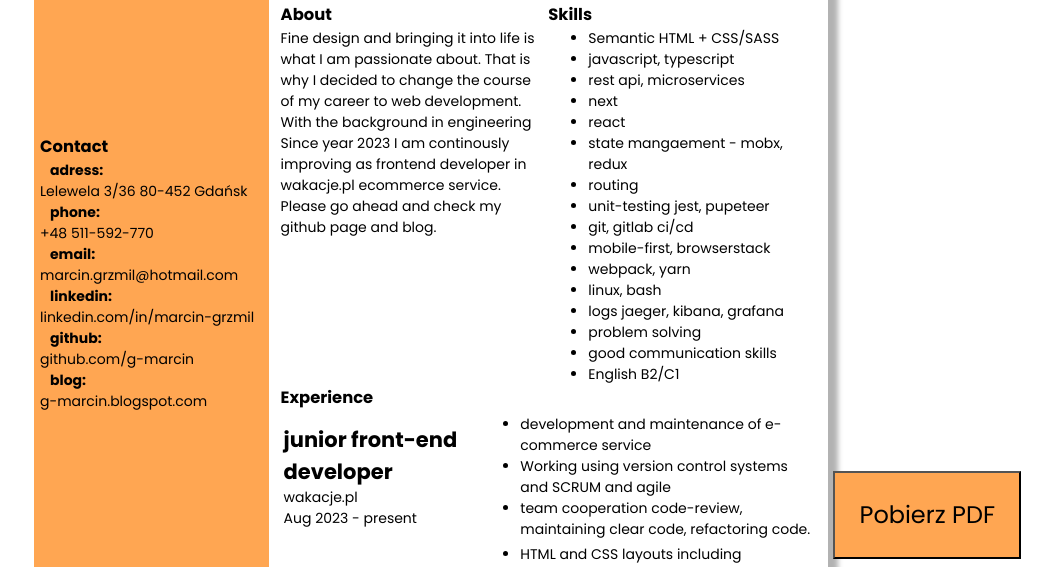
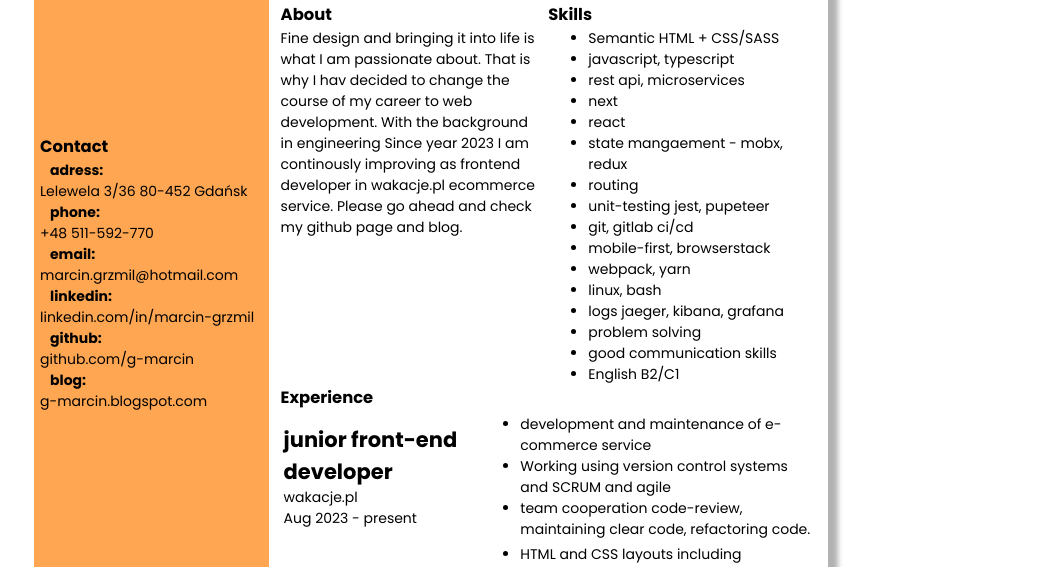
Before and after one commit to g-marcin/cv-html, a website with bundled scripts: page index.html in a window 1280 px wide. Shown: the part 191-758 px from the top of the page, without its empty margins (209-1261 px from the left). Built offline with nearby package versions, Linux system fonts and the light colour scheme.

Commit message:
cv-html getPdf button in progress

```diff
--- a/index.html
+++ b/index.html
@@ -59,7 +59,7 @@
                 <h3>About</h3>
                     <p>
                         Fine design and bringing it into life is what I am passionate about.
-                        That is why I decided to change the course of my career to web development. With the background in engineering
+                        That is why I hav decided to change the course of my career to web development. With the background in engineering
                         Since year 2023 I am continously improving as frontend developer in wakacje.pl ecommerce service.
                         Please go ahead and check my github page and blog.
                     </p>
@@ -189,6 +189,6 @@
     </footer>
    </section>
     </main>
-    <button class="getPdf-button" onclick="fetchPdf()" >Pobierz PDF</button>
+    <!-- <button class="getPdf-button" onclick="fetchPdf()" >Pobierz PDF</button> -->
 </body>
 </html>
--- a/package.json
+++ b/package.json
@@ -14,6 +14,7 @@
     "puppeteer": "^22.13.1"
   },
   "dependencies": {
+    "bun": "^1.1.20",
     "playwright": "^1.45.2"
   }
 }
```
Also changed, not shown: 3 other files.
